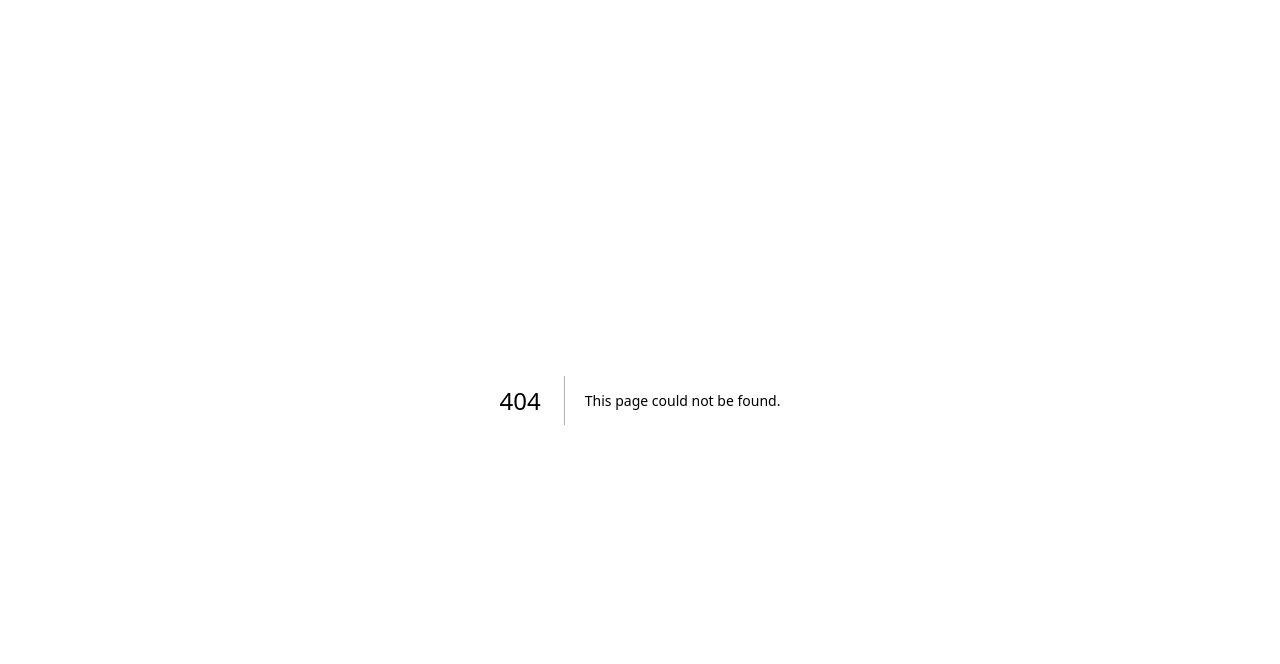
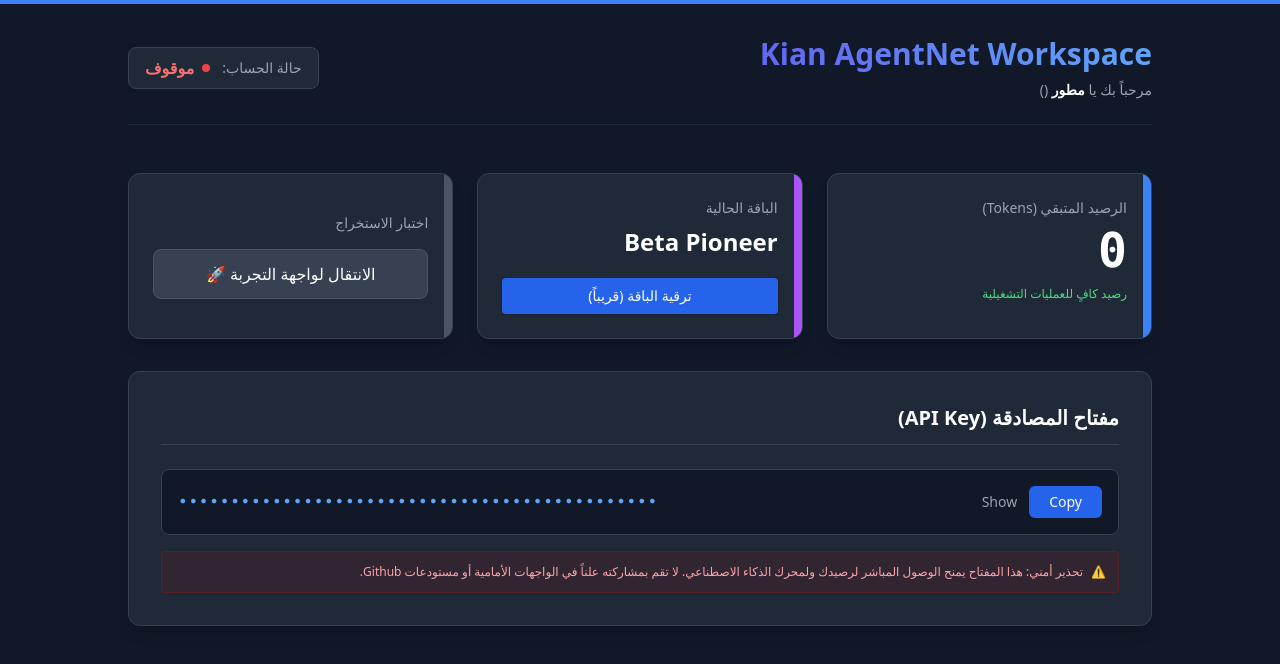
Before and after one commit to chromadreamstudio-netizen/kian-agentnet-ui, a Next.js app: page /dashboard in a window 1280 px wide. Before the commit this address had no page. Shown: the top 664 px of the page. Built offline with nearby package versions, Linux system fonts and the light colour scheme; no server answers; the database is empty.

Commit message:
feat: add developer dashboard route and UI

```diff
--- /dev/null
+++ b/src/app/dashboard/page.tsx
@@ -0,0 +1,134 @@
+'use client';
+
+import React, { useState, useEffect } from 'react';
+import { createClient } from '@supabase/supabase-js';
+
+// استخدم مفتاح ANON KEY الخاص بـ Supabase هنا
+const supabaseUrl = 'https://wexqgdkcwkzcrxgmxwkj.supabase.co';
+const supabaseKey = 'eyJhbGciOiJIUzI1NiIsInR5cCI6IkpXVCJ9.eyJpc3MiOiJzdXBhYmFzZSIsInJlZiI6IndleHFnZGtjd2t6Y3J4Z214d2tqIiwicm9sZSI6ImFub24iLCJpYXQiOjE3OTAwODUyODMsImV4cCI6MjEwNTY2MTI4M30.K7SS0Be1nNT-TMWp3021OfYiYsi7rM7f4h_3lrdN-2w';
+const supabase = createClient(supabaseUrl, supabaseKey);
+
+export default function DeveloperDashboard() {
+  const [apiKeyData, setApiKeyData] = useState<any>(null);
+  const [showKey, setShowKey] = useState(false);
+  const [loading, setLoading] = useState(true);
+
+  useEffect(() => {
+    async function fetchDeveloperData() {
+      // نجلب بيانات المطور بناءً على ما رأيناه في قاعدة البيانات
+      const { data, error } = await supabase
+        .from('api_keys')
+        .select('*')
+        .limit(1)
+        .single();
+
+      if (data) setApiKeyData(data);
+      setLoading(false);
+    }
+    fetchDeveloperData();
+  }, []);
+
+  const copyToClipboard = () => {
+    if(apiKeyData) {
+      navigator.clipboard.writeText(apiKeyData.api_key);
+      alert('تم نسخ مفتاح الـ API بنجاح!');
+    }
+  };
+
+  if (loading) return <div className="min-h-screen bg-gray-900 text-white flex items-center justify-center font-sans">جاري تحميل مساحة العمل...</div>;
+
+  return (
+    <div className="min-h-screen bg-gray-900 text-gray-100 p-8 font-sans border-t-4 border-blue-500" dir="rtl">
+      <div className="max-w-5xl mx-auto">
+
+        {/* Header */}
+        <header className="flex justify-between items-center mb-12 border-b border-gray-800 pb-6">
+          <div>
+            <h1 className="text-3xl font-bold bg-clip-text text-transparent bg-gradient-to-l from-blue-400 to-indigo-500">
+              Kian AgentNet Workspace
+            </h1>
+            <p className="text-gray-400 mt-2 text-sm">مرحباً بك يا <span className="text-white font-bold">{apiKeyData?.developer_name || 'مطور'}</span> ({apiKeyData?.developer_email})</p>
+          </div>
+          <div className="bg-gray-800 px-4 py-2 rounded-lg border border-gray-700 flex items-center gap-3">
+            <span className="text-gray-400 text-sm">حالة الحساب:</span>
+            {apiKeyData?.is_active ? (
+                <span className="text-green-400 font-semibold flex items-center">
+                <span className="w-2 h-2 bg-green-500 rounded-full ml-2 animate-pulse"></span> نشط
+                </span>
+            ) : (
+                <span className="text-red-400 font-semibold flex items-center">
+                <span className="w-2 h-2 bg-red-500 rounded-full ml-2"></span> موقوف
+                </span>
+            )}
+          </div>
+        </header>
+
+        {/* Dashboard Grid */}
+        <div className="grid grid-cols-1 md:grid-cols-3 gap-6 mb-8">
+
+          {/* Credits Card */}
+          <div className="bg-gray-800 p-6 rounded-xl border border-gray-700 shadow-lg relative overflow-hidden">
+            <div className="absolute top-0 right-0 w-2 h-full bg-blue-500"></div>
+            <h3 className="text-gray-400 text-sm font-medium mb-2">الرصيد المتبقي (Tokens)</h3>
+            <div className="text-5xl font-bold text-white font-mono">
+              {apiKeyData?.credits || 0}
+            </div>
+            <p className="text-green-400 text-xs mt-3 flex items-center gap-1">
+               رصيد كافٍ للعمليات التشغيلية
+            </p>
+          </div>
+
+          {/* Plan Card */}
+          <div className="bg-gray-800 p-6 rounded-xl border border-gray-700 shadow-lg relative overflow-hidden">
+             <div className="absolute top-0 right-0 w-2 h-full bg-purple-500"></div>
+            <h3 className="text-gray-400 text-sm font-medium mb-2">الباقة الحالية</h3>
+            <div className="text-2xl font-bold text-white mt-1">Beta Pioneer</div>
+            <button className="mt-5 text-sm bg-blue-600 hover:bg-blue-700 text-white px-4 py-2 rounded transition w-full shadow">
+              ترقية الباقة (قريباً)
+            </button>
+          </div>
+
+          {/* Quick Actions */}
+          <div className="bg-gray-800 p-6 rounded-xl border border-gray-700 shadow-lg relative overflow-hidden flex flex-col justify-center">
+            <div className="absolute top-0 right-0 w-2 h-full bg-gray-600"></div>
+            <h3 className="text-gray-400 text-sm font-medium mb-4">اختبار الاستخراج</h3>
+            <a href="/" className="text-center bg-gray-700 hover:bg-gray-600 text-white px-4 py-3 rounded-lg transition w-full border border-gray-600">
+               الانتقال لواجهة التجربة 🚀
+            </a>
+          </div>
+        </div>
+
+        {/* API Key Management */}
+        <div className="bg-gray-800 p-8 rounded-xl border border-gray-700 shadow-lg">
+          <h2 className="text-xl font-semibold mb-6 text-white border-b border-gray-700 pb-3">مفتاح المصادقة (API Key)</h2>
+          <div className="bg-gray-900 p-4 rounded-lg flex items-center justify-between border border-gray-700" dir="ltr">
+            <code className="text-blue-400 font-mono tracking-wider text-sm md:text-base">
+              {showKey ? apiKeyData?.api_key : '••••••••••••••••••••••••••••••••••••••••••••••'}
+            </code>
+            <div className="flex gap-3">
+              <button
+                onClick={() => setShowKey(!showKey)}
+                className="text-gray-400 hover:text-white transition text-sm font-medium"
+              >
+                {showKey ? 'Hide' : 'Show'}
+              </button>
+              <button
+                onClick={copyToClipboard}
+                className="bg-blue-600 hover:bg-blue-500 text-white px-5 py-1.5 rounded-md text-sm transition shadow-sm font-medium"
+              >
+                Copy
+              </button>
+            </div>
+          </div>
+          <div className="mt-4 p-3 bg-red-900/20 border border-red-900/50 rounded text-red-300 text-xs flex items-start gap-2">
+            <span>⚠️</span>
+            <p>
+              تحذير أمني: هذا المفتاح يمنح الوصول المباشر لرصيدك ولمحرك الذكاء الاصطناعي. لا تقم بمشاركته علناً في الواجهات الأمامية أو مستودعات Github.
+            </p>
+          </div>
+        </div>
+
+      </div>
+    </div>
+  );
+}
```
